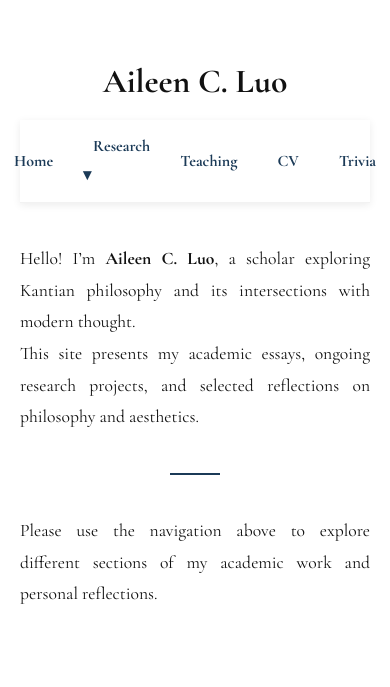
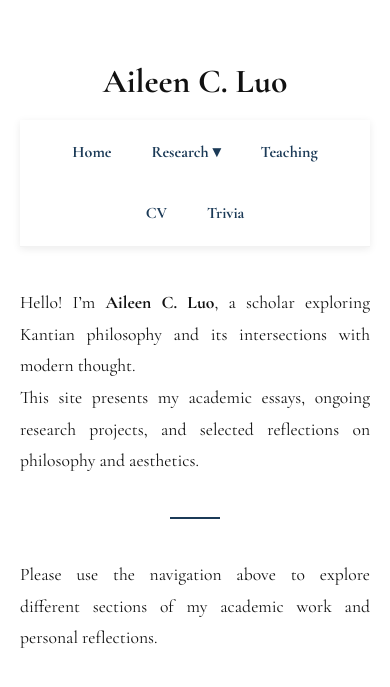
Before and after one commit to aileencluo/aileencluo.github.io, a Jekyll site: the page built from index.md, in a window 390 px wide. Shown: the top 687 px of the page. Built offline with Jekyll 4.4.1, drawn with Linux system fonts in a browser that asks for light colours.

Commit message:
Update style.css

```diff
--- a/assets/css/style.css
+++ b/assets/css/style.css
@@ -244,3 +244,13 @@ h2[id] {
   h1{ font-size:2.1em; }
   .figure-torn{ width:95%; } /* 手机更贴边一些 */
 }
+
+/* 手机端导航标签自动换行 */
+@media (max-width: 768px){
+  .navbar {
+    flex-wrap: wrap;          /* ✅ 允许换行 */
+    justify-content: center;  /* 换行后保持居中 */
+    white-space: normal;      /* 不强制一行 */
+    overflow: visible;        /* 去掉横向滚动条 */
+  }
+}
```
